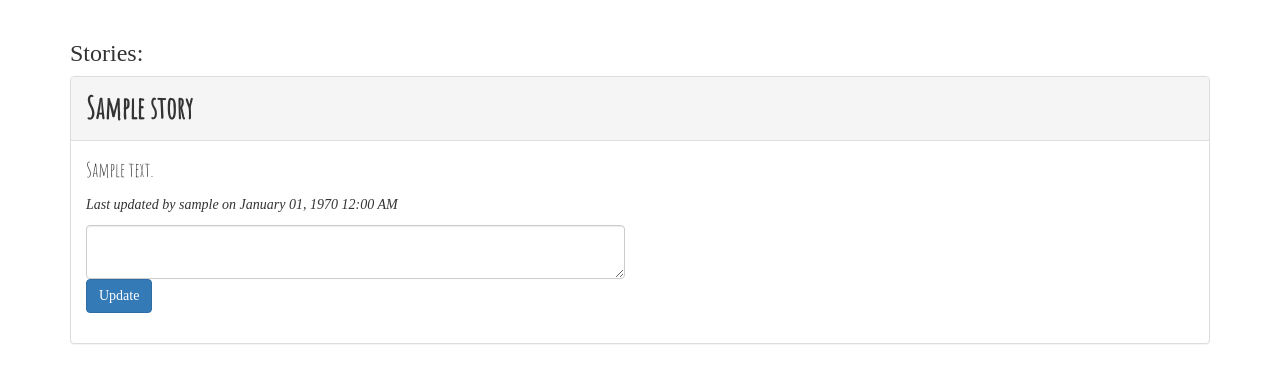
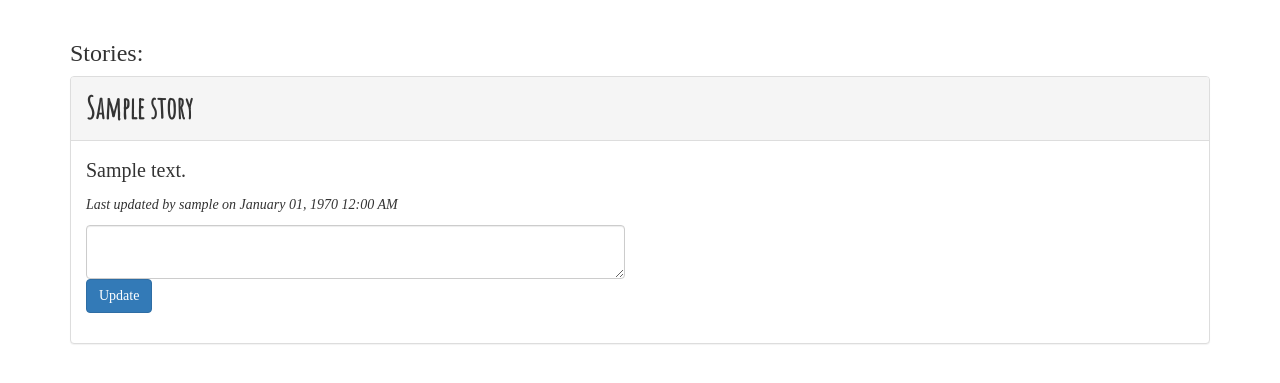
Before and after one commit to JiaqiGao/CJ3, a Flask app: page / in a window 1280 px wide. Shown: the part 52-435 px from the top of the page. Run offline with Flask 2, Linux system fonts and the light colour scheme; the visitor is signed in with stand-in values (Sample User, id 1); tables that the repository leaves empty hold one stand-in row (values such as "Sample post"); some libraries are stand-ins or nearby versions; some web fonts are replaced.

Commit message:
Make story text more readable

```diff
--- a/static/css/main.css
+++ b/static/css/main.css
@@ -15,6 +15,6 @@ body {
 }
 
 .story-text {
-    font-family: 'Amatic SC', cursive;
+    /* font-family: 'Amatic SC', cursive; */
     font-size: 20px;
 }
```
